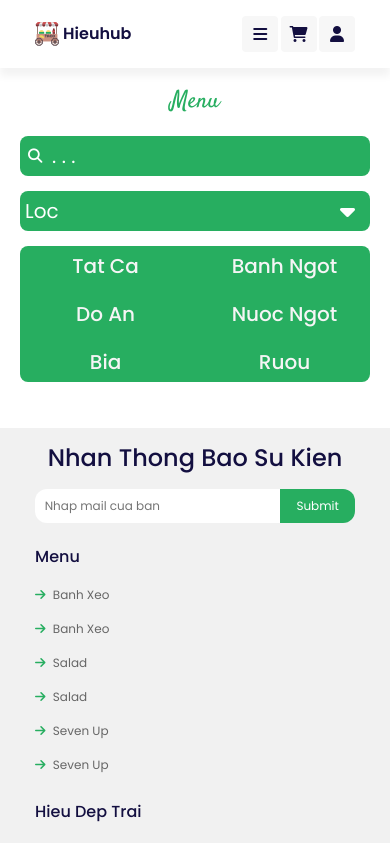
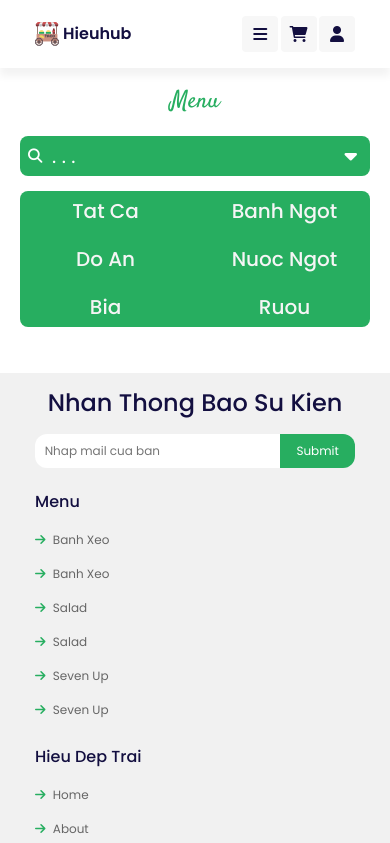
Before and after one commit to hieunmh/SE, a Vue app in the folder client/: page /menu in a window 390 px wide. Shown: the top 843 px of the page. Built offline with nearby package versions, Linux system fonts and the light colour scheme.

Commit message:
responsive menu

```diff
--- a/client/src/components/Header.vue
+++ b/client/src/components/Header.vue
@@ -3,11 +3,11 @@
     <RouterLink to="/" class="logo"><img src="../assets/images/taco-logo.png" />Hieuhub</RouterLink>
 
     <nav class="navbar">
-      <RouterLink to="/">Home</RouterLink>
-      <RouterLink to="/about">About</RouterLink>
-      <RouterLink to="/menu">Menu</RouterLink>
-      <RouterLink to="/promotion">Promotions</RouterLink>
-      <RouterLink to="/table">Table</RouterLink>
+      <RouterLink @click="scrollToTop()" to="/">Home</RouterLink>
+      <RouterLink @click="scrollToTop()" to="/about">About</RouterLink>
+      <RouterLink @click="scrollToTop()" to="/menu">Menu</RouterLink>
+      <RouterLink @click="scrollToTop()" to="/promotion">Promotions</RouterLink>
+      <RouterLink @click="scrollToTop()" to="/table">Table</RouterLink>
     </nav>
 
     <div class="icons">
@@ -33,15 +33,20 @@
 </template>
 
 <script>
-import { mapMutations, mapState } from 'vuex';
+import { mapState } from 'vuex';
 export default{
 	name: 'Header',
 	methods: {
-		...mapMutations(['scrollToTop']),
 		showMenu() {
 			let nav_bar = document.querySelector('.header .navbar');
 			nav_bar.classList.toggle('active');
+		},
+		scrollToTop() {
+			let nav_bar = document.querySelector('.header .navbar');
+			nav_bar.classList.remove('active');
+			window.scrollTo(0, 0);
 		}
+
 	},
 	computed: {
 		...mapState(['user'])
--- a/client/src/pages/Menu.vue
+++ b/client/src/pages/Menu.vue
@@ -9,13 +9,9 @@
         <div class="row search-box">
           <i class="fas fa-magnifying-glass"></i>
           <input type="text" class="search-input" placeholder=". . .">
-        </div>
-
-        <div class="row filter-dropdown">
-          <p @click="displayFilter()">Loc
-            <i v-if="showDropDown" class="fa-solid fa-caret-up"></i>
-            <i v-else class="fa-solid fa-caret-down"></i>
-          </p>
+          <div class="row filter-dropdown" @click="displayFilter()">
+            <div class="fa-solid fa-caret-down dropDown"></div>
+          </div>
         </div>
 
         <div class="row filter-heading">
@@ -84,21 +80,16 @@ export default {
     };
   },
   methods: {
-    displayFilter: function() {
-      let div1 = document.getElementsByClassName('filter-heading');
-      let div2 = document.getElementsByClassName('filter-section');
+    displayFilter() {
+      let div1 = document.querySelectorAll('.filter-heading');
+      let div2 = document.querySelectorAll('.filter-section');
+      let dropdown = document.querySelector('.dropDown');
 
       for (let i = 0; i < div1.length; i++) {
-        if (this.showDropDown) {
-          div1[i].style.display = "none";
-          div2[i].style.display = "none";
-        }
-        else {
-          div1[i].style.display = "block";
-          div2[i].style.display = "block";
-        }
+        div1[i].classList.toggle('active');
+        div2[i].classList.toggle('active');
       }
-      this.showDropDown = !this.showDropDown;
+      dropdown.classList.toggle('active')
     }
   },
   computed: {
@@ -154,9 +145,8 @@ input[type="button"] {
 
 .search-box {
   width: 100%;
-  // justify-content: center;
   position: relative;
-  // display: flex;
+  margin-bottom: 15px;
   i {
     position: absolute;
     top: 13px;
@@ -214,8 +204,8 @@ input[type="button"] {
 }
 
 .filter-dropdown {
-    display: none;
-  }
+  display: none;
+}
 
 @media (min-width: 576px) {
   .filter-heading, .filter-section {
@@ -230,6 +220,10 @@ input[type="button"] {
   .filter-heading, .filter-section {
     display: none;
   }
+  .filter-heading.active, .filter-section.active  {
+    display: block;
+
+  }
   .filter-option {
     width: 100%;
   }
@@ -240,18 +234,17 @@ input[type="button"] {
     color: #fff;
     font-weight: 400;
     margin-bottom: 15px;
-    margin-top: 15px;
-    p {
+    position: relative;
+    div {
+      position: absolute;
+      top: 1.2rem;
+      right: -1.2rem;
+      width: 2.5rem;
+      height: 2.5rem;
       font-size:2.5rem;
-      padding: 5px 5px;
-      margin: 0;
-      display: flex;
-      justify-content: space-between;
-      i {
-        font-size: 3rem;
-        padding-right: 10px;
-        padding-top: 3px;
-      }
+    }
+    div.active {
+      transform: rotateX(180deg);
     }
   }
 
```
